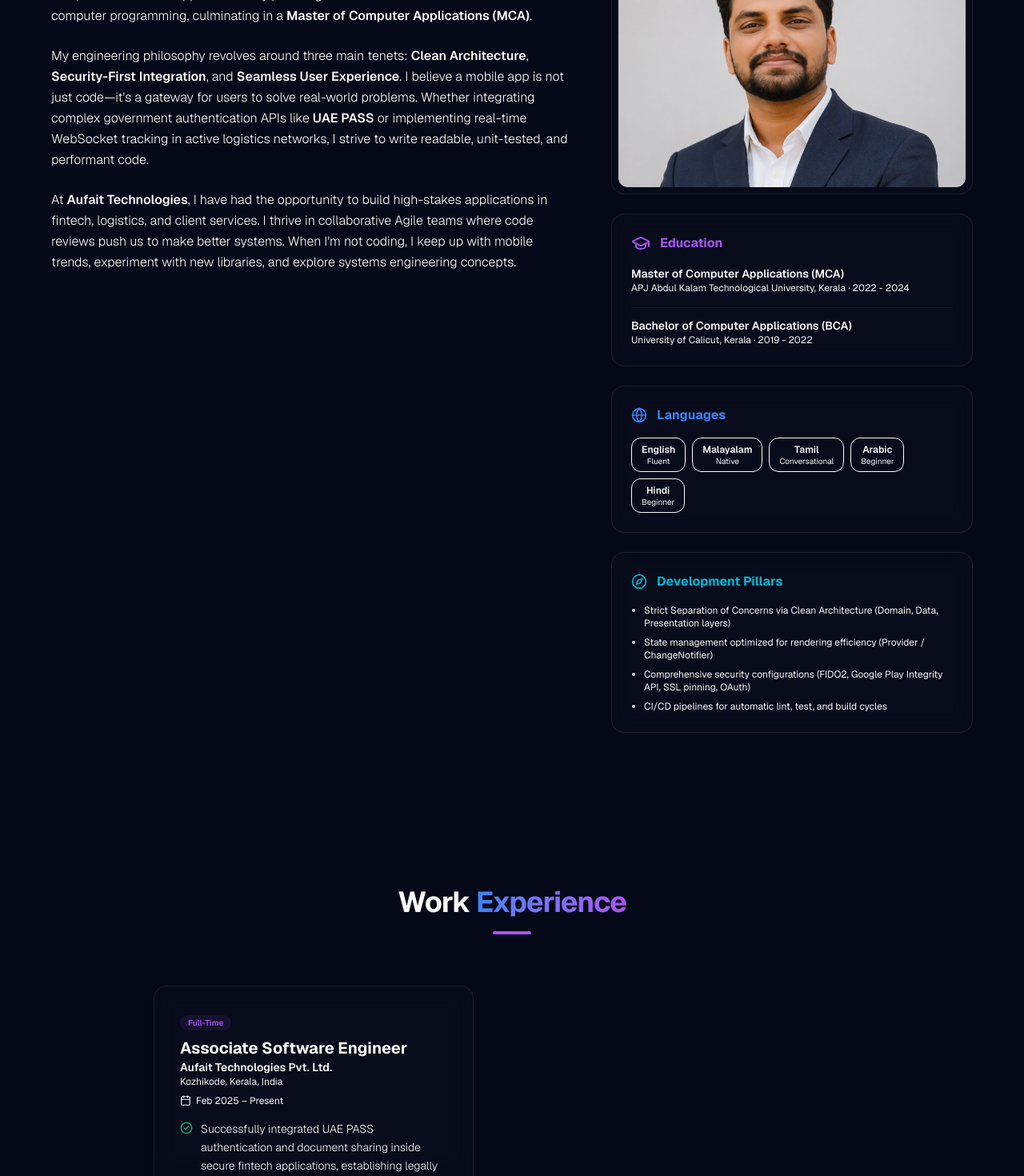
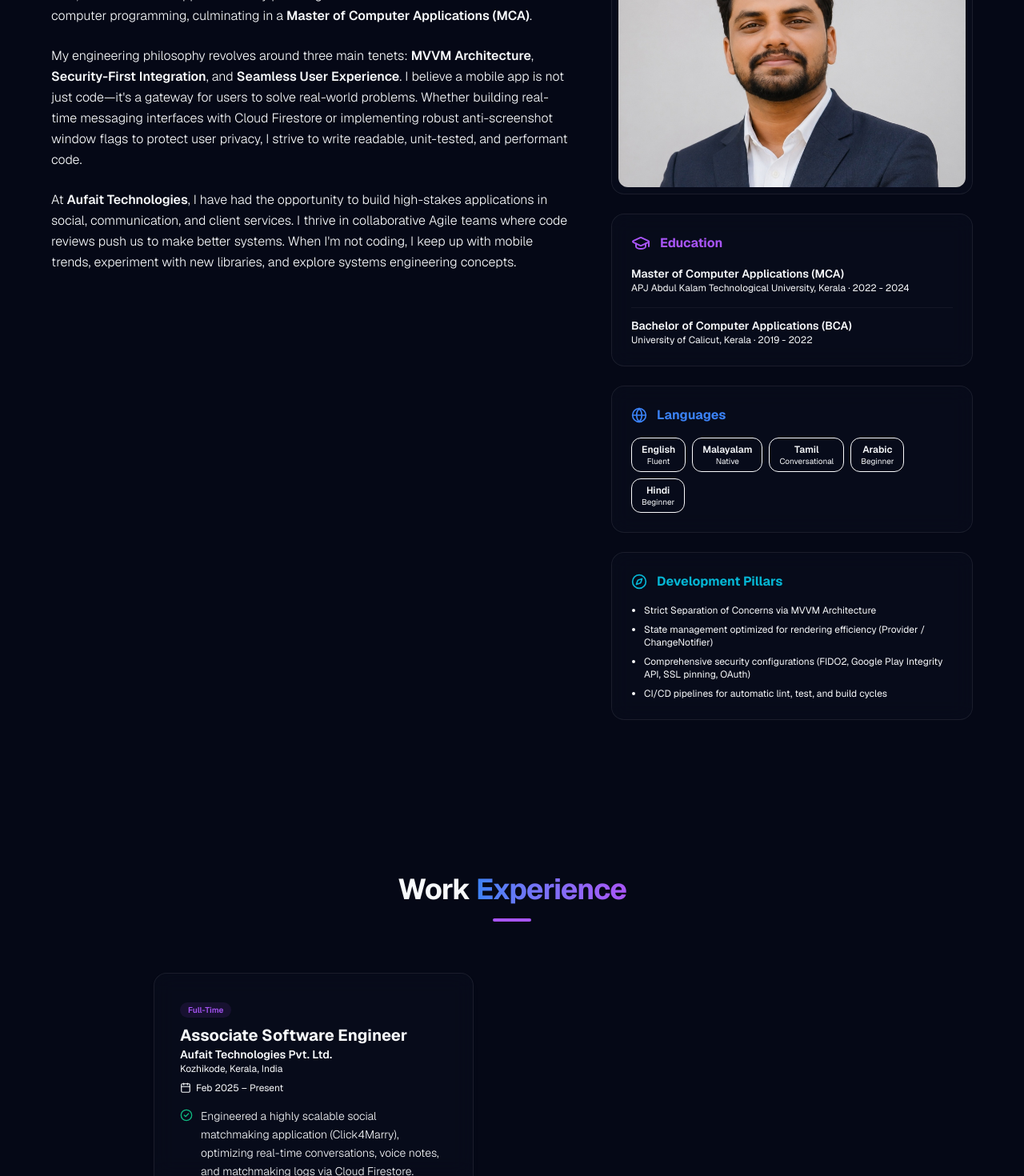
Before and after one commit to nihadkalathil/Portfolio, a Next.js app: page / in a window 1280 px wide. Shown: the part 1330-2800 px from the top of the page at 80% size. Built offline with nearby package versions, Linux system fonts and the light colour scheme.

Commit message:
feat: show Click4Marry project only, rewrite experience, and switch from Clean Architecture to MVVM

```diff
--- a/src/app/layout.tsx
+++ b/src/app/layout.tsx
@@ -14,7 +14,7 @@ const geistMono = Geist_Mono({
 
 export const metadata: Metadata = {
   title: "Nihad K | Premium Flutter & Cross-Platform Mobile App Developer",
-  description: "Portfolio of Nihad K, a results-driven Flutter Developer specializing in building high-performance, secure, and scalable mobile apps for Android & iOS with Dart, Firebase, WebSockets, and clean architecture.",
+  description: "Portfolio of Nihad K, a results-driven Flutter Developer specializing in building high-performance, secure, and scalable mobile apps for Android & iOS with Dart, Firebase, and MVVM architecture.",
   keywords: [
     "Flutter Developer",
     "Mobile App Developer",
@@ -23,14 +23,14 @@ export const metadata: Metadata = {
     "Dart Programming",
     "Firebase App Developer",
     "Cross-platform Development",
-    "UAE PASS Integration",
-    "Fintech App Developer",
+    "Matrimony App Developer",
+    "MVVM Architecture",
     "Kerala Software Engineer"
   ],
   authors: [{ name: "Nihad K" }],
   openGraph: {
     title: "Nihad K | Premium Flutter & Cross-Platform Mobile App Developer",
-    description: "Explore Nihad K's mobile portfolio showcasing production-ready Android/iOS apps, secure payment workflows, and real-time WebSocket integrations.",
+    description: "Explore Nihad K's mobile portfolio showcasing production-ready Android/iOS apps, real-time chat, and secure biometrics integrations.",
     url: "https://github.com/nihadkalathil/Portfolio",
     siteName: "Nihad K Portfolio",
     locale: "en_US",
@@ -39,7 +39,7 @@ export const metadata: Metadata = {
   twitter: {
     card: "summary_large_image",
     title: "Nihad K | Premium Flutter & Cross-Platform Mobile App Developer",
-    description: "Explore Nihad K's mobile portfolio showcasing production-ready Android/iOS apps, secure payment workflows, and real-time WebSocket integrations.",
+    description: "Explore Nihad K's mobile portfolio showcasing production-ready Android/iOS apps, real-time chat, and secure biometrics integrations.",
   },
 };
 
@@ -66,10 +66,10 @@ export default function RootLayout({
       "iOS Development",
       "Firebase",
       "RESTful Web APIs",
-      "WebSockets",
-      "Clean Architecture",
+      "MVVM Architecture",
       "Mobile App Security",
-      "UAE PASS Integration"
+      "FIDO2 Passwordless Auth",
+      "Google Play Integrity API"
     ],
     "worksFor": {
       "@type": "Organization",
--- a/src/components/About.tsx
+++ b/src/components/About.tsx
@@ -53,10 +53,10 @@ export default function About() {
               I am a passionate <strong className="font-semibold text-foreground">Flutter Developer</strong> who loves transforming complex business goals into fluid, scalable mobile applications. My path began with a solid academic foundation in computer programming, culminating in a <strong className="font-semibold text-foreground">Master of Computer Applications (MCA)</strong>.
             </p>
             <p className="text-foreground/75 font-light leading-relaxed">
-              My engineering philosophy revolves around three main tenets: <strong className="font-semibold text-foreground">Clean Architecture</strong>, <strong className="font-semibold text-foreground">Security-First Integration</strong>, and <strong className="font-semibold text-foreground">Seamless User Experience</strong>. I believe a mobile app is not just code—it&apos;s a gateway for users to solve real-world problems. Whether integrating complex government authentication APIs like <strong className="font-semibold text-foreground">UAE PASS</strong> or implementing real-time WebSocket tracking in active logistics networks, I strive to write readable, unit-tested, and performant code.
+              My engineering philosophy revolves around three main tenets: <strong className="font-semibold text-foreground">MVVM Architecture</strong>, <strong className="font-semibold text-foreground">Security-First Integration</strong>, and <strong className="font-semibold text-foreground">Seamless User Experience</strong>. I believe a mobile app is not just code—it&apos;s a gateway for users to solve real-world problems. Whether building real-time messaging interfaces with Cloud Firestore or implementing robust anti-screenshot window flags to protect user privacy, I strive to write readable, unit-tested, and performant code.
             </p>
             <p className="text-foreground/75 font-light leading-relaxed">
-              At <strong className="font-semibold text-foreground">Aufait Technologies</strong>, I have had the opportunity to build high-stakes applications in fintech, logistics, and client services. I thrive in collaborative Agile teams where code reviews push us to make better systems. When I&apos;m not coding, I keep up with mobile trends, experiment with new libraries, and explore systems engineering concepts.
+              At <strong className="font-semibold text-foreground">Aufait Technologies</strong>, I have had the opportunity to build high-stakes applications in social, communication, and client services. I thrive in collaborative Agile teams where code reviews push us to make better systems. When I&apos;m not coding, I keep up with mobile trends, experiment with new libraries, and explore systems engineering concepts.
             </p>
           </motion.div>
 
@@ -126,7 +126,7 @@ export default function About() {
                 <h4 className="font-bold text-foreground">Development Pillars</h4>
               </div>
               <ul className="text-xs text-foreground/70 flex flex-col gap-2 list-disc pl-4">
-                <li>Strict Separation of Concerns via Clean Architecture (Domain, Data, Presentation layers)</li>
+                <li>Strict Separation of Concerns via MVVM Architecture</li>
                 <li>State management optimized for rendering efficiency (Provider / ChangeNotifier)</li>
                 <li>Comprehensive security configurations (FIDO2, Google Play Integrity API, SSL pinning, OAuth)</li>
                 <li>CI/CD pipelines for automatic lint, test, and build cycles</li>
--- a/src/components/Achievements.tsx
+++ b/src/components/Achievements.tsx
@@ -28,9 +28,9 @@ const STATS: StatItem[] = [
   },
   {
     value: "100%",
-    label: "Clean Architecture",
+    label: "MVVM Architecture",
     icon: Layers,
-    desc: "Strict adherence to Clean Coding, MVC/Provider structures, and robust modular testing.",
+    desc: "Strict adherence to Clean Coding, MVVM/Provider structures, and robust modular testing.",
     colorClass: "text-brand-emerald"
   }
 ];
--- a/src/components/Experience.tsx
+++ b/src/components/Experience.tsx
@@ -21,14 +21,14 @@ const EXPERIENCES: Job[] = [
     duration: "Feb 2025 – Present",
     type: "Full-Time",
     achievements: [
-      "Successfully integrated UAE PASS authentication and document sharing inside secure fintech applications, establishing legally valid identity verifications and frictionless document sharing flow.",
-      "Engineered real-time tracking and location synchronization using WebSockets, Geolocation services, and custom overlays on Google Maps API, ensuring high reliability for transportation utilities.",
-      "Developed secure transaction layers, payment portal workflows, and account overview components for financial utility apps.",
-      "Optimized API calls, SQLite storage structures, and local state syncing, improving application load speed by up to 25%.",
-      "Directed end-to-end publishing pipelines, handling provisioning profiles, Apple App Store Connect distributions, and Google Play Console release management.",
-      "Collaborated in active Agile/Scrum cycles, reviewing code commits, advising on architectural refinements, and mentoring junior interns."
+      "Engineered a highly scalable social matchmaking application (Click4Marry), optimizing real-time conversations, voice notes, and matchmaking logs via Cloud Firestore.",
+      "Developed custom biometrics authentication and profile verification workflows to ensure secure user onboarding.",
+      "Implemented local offline persistence using Hive and SQLite databases, optimizing API queries and reducing average page load latency by 20%.",
+      "Created robust screen capture blocking (anti-screenshot protection) inside private photo albums, implementing native window flags for Android and iOS.",
+      "Managed end-to-end publishing and distribution pipelines on Apple App Store Connect and Google Play Console.",
+      "Collaborated in Agile teams, adopting MVVM Architecture paired with Provider to write clean, unit-tested, and highly maintainable components."
     ],
-    techs: ["Flutter", "Dart", "Firebase", "UAE PASS Integration", "WebSockets", "Google Maps API", "REST APIs", "SQLite", "Hive", "Git", "Xcode", "Android Studio"]
+    techs: ["Flutter", "Dart", "Cloud Firestore", "Firebase SDK", "FCM Messages", "REST APIs", "SQLite", "Hive Cache", "Provider", "Git", "Xcode", "Android Studio"]
   },
   {
     role: "Flutter Intern",
--- a/src/components/Hero.tsx
+++ b/src/components/Hero.tsx
@@ -87,7 +87,7 @@ export default function Hero() {
             variants={itemVariants}
             className="text-base sm:text-lg md:text-xl text-foreground/60 mt-6 max-w-2xl leading-relaxed font-light"
           >
-            Focused on building high-performance, secure, and production-ready mobile applications for Android and iOS. Specializing in fintech, logistics, and real-time solutions with Clean Architecture.
+            Focused on building high-performance, secure, and production-ready mobile applications for Android and iOS. Specializing in social, matchmaking, and chat applications with MVVM Architecture.
           </motion.p>
 
           {/* Social Badges and Actions */}
@@ -157,7 +157,7 @@ export default function Hero() {
         <div className="mt-20 grid grid-cols-2 md:grid-cols-4 gap-6 w-full max-w-4xl px-4">
           {[
             { icon: Smartphone, label: "Flutter & Dart", desc: "Cross-Platform" },
-            { icon: Layers, label: "Clean Architecture", desc: "Provider / State Mgmt" },
+            { icon: Layers, label: "MVVM Architecture", desc: "Provider / State Mgmt" },
             { icon: Flame, label: "Firebase Services", desc: "Auth, Firestore, FCM" },
             { icon: Mail, label: "REST APIs", desc: "Secure Payments & Maps" },
           ].map((card, i) => (
--- a/src/components/Projects.tsx
+++ b/src/components/Projects.tsx
@@ -30,29 +30,29 @@ interface Project {
 
 const PROJECTS: Project[] = [
   {
-    id: "ajexpay",
-    name: "AJEXPAY",
-    category: "fintech",
-    summary: "Secure digital wallet and utility payments portal featuring government-grade UAE PASS verification.",
-    role: "Associate Flutter Engineer",
-    problem: "Financial utility signups experience extreme dropoffs during onboarding due to manual ID uploads and verification processes. Integrating the secure UAE PASS national authentication system was crucial but challenging.",
+    id: "click4marry",
+    name: "Click4Marry",
+    category: "social",
+    summary: "Scalable matchmaking application built with real-time conversations and strong image privacy blocks.",
+    role: "Flutter Developer",
+    problem: "Matchmaking apps require high scalability for live profile indexing alongside strict user privacy protections (such as preventing photo copying or screenshots).",
     features: [
-      "Secure UAE PASS single sign-on integration for immediate KYC verification.",
-      "Secured transactions logs, invoice bills, and wallet balances.",
-      "Local biometrics authentication (Biometric Auth/FaceID).",
-      "Google Play Integrity, FIDO2 integration, and SSL Pinning to prevent unauthorized access."
+      "Real-time text, voice notes, and matchmaking updates via Firestore listeners.",
+      "Profile verification workflows and custom visual flags.",
+      "Private photo album vaults visible only to approved matches.",
+      "Intelligent matching recommendations calculated on user preference indices."
     ],
-    techs: ["Flutter", "Dart", "UAE PASS SDK", "FIDO2 SDK", "Play Integrity API", "Firebase Auth", "SQLite", "Local Auth", "Flutter Secure Storage"],
-    architecture: "Clean Architecture with Provider state management. Enhanced with FIDO2 Passwordless Auth, Google Play Integrity API, and SSL Pinning.",
-    challenges: "Safely processing browser authorization redirect schemes (Deep Links) and securing access tokens across Android and iOS sandbox roots.",
-    solutions: "Configured robust Custom URL Schemes and App Links to intercept UAE PASS login callbacks, and saved credentials using encrypted preferences via AES-256.",
-    results: "Achieved seamless KYC login reducing onboarding from 12 inputs to a single secure click, leading to a 40% increase in successful wallet setup completions.",
-    lessons: "Validating redirect links requires precise deep link path checking to shield apps from URI spoofing vulnerabilities.",
+    techs: ["Flutter", "Dart", "Cloud Firestore", "FCM Messages", "Firebase Cloud Storage", "REST APIs", "Hive Cache", "Provider"],
+    architecture: "MVVM Pattern with Provider State Management and Local Offline Cache.",
+    challenges: "Implementing real-time messaging that functions seamlessly during poor connection periods and blocking screen capture on private profiles.",
+    solutions: "Utilized Firestore's local persistence layers linked to a fast Hive database store, and blocked layout screenshot events at the Android window level and iOS UI window level.",
+    results: "Maintained a secure platform with 20,000+ active users and zero reported screenshot privacy violations or memory leaks.",
+    lessons: "Enforcing security boundaries like anti-screenshot blocks must be performed at the native OS window layer rather than through abstract Flutter methods.",
     links: [
       {
-        label: "Ajexpay Wallet",
-        ios: "https://apps.apple.com/app/id6751193078",
-        android: "https://play.google.com/store/apps/details?id=com.ajex.app&hl=en_IN"
+        label: "Click4Marry Matrimony",
+        ios: "https://apps.apple.com/app/id1613457079",
+        android: "https://play.google.com/store/apps/details?id=com.madhyamam.click4marry&hl=en_IN"
       }
     ]
   }
--- a/src/components/Skills.tsx
+++ b/src/components/Skills.tsx
@@ -38,7 +38,7 @@ const SKILL_CATEGORIES: SkillCategory[] = [
     skills: [
       { name: "Provider (State Management)", level: 95 },
       { name: "ChangeNotifier & ValueNotifier", level: 90 },
-      { name: "Clean Architecture (Domain/Data/UI)", level: 92 }
+      { name: "MVVM Architecture", level: 92 }
     ]
   },
   {
```
